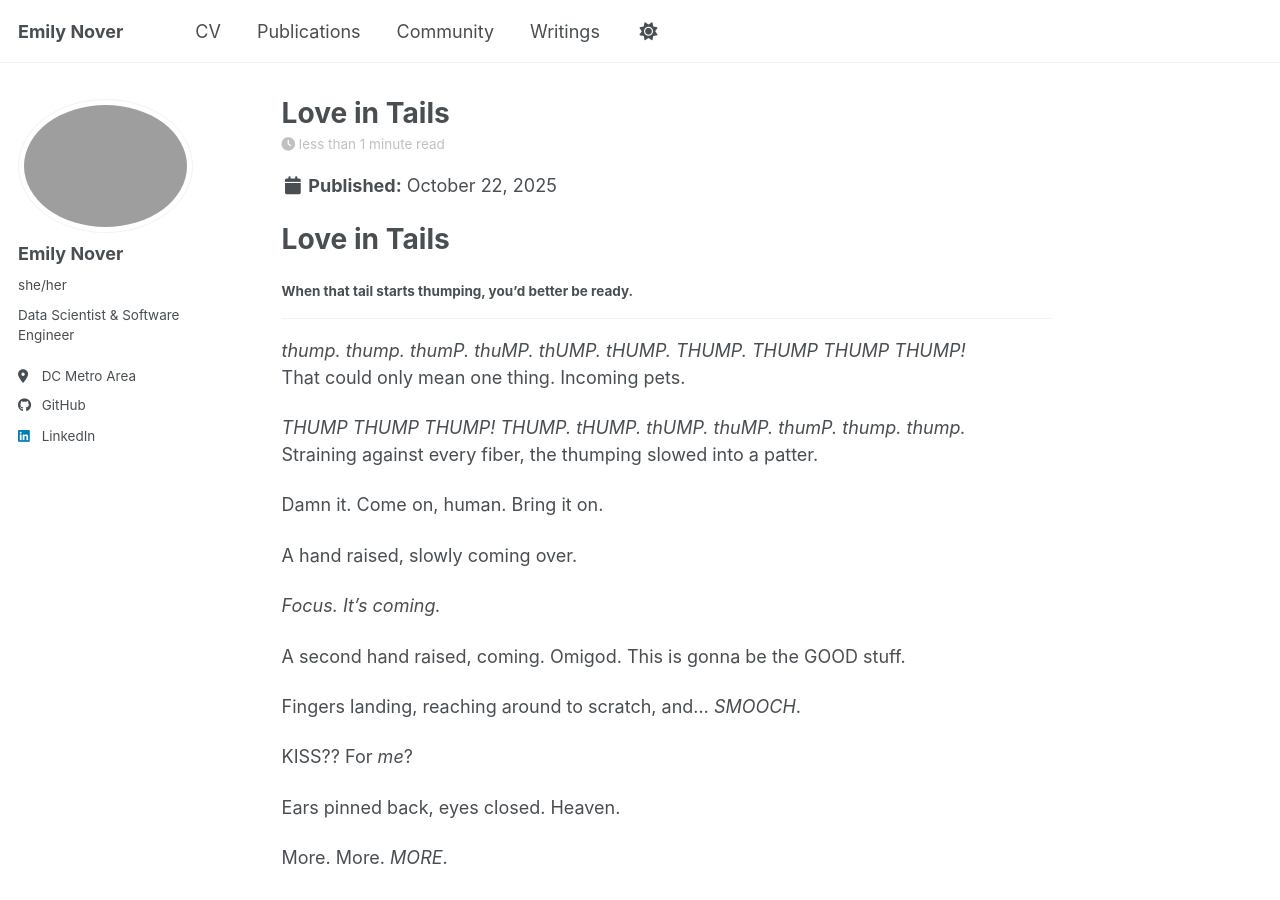
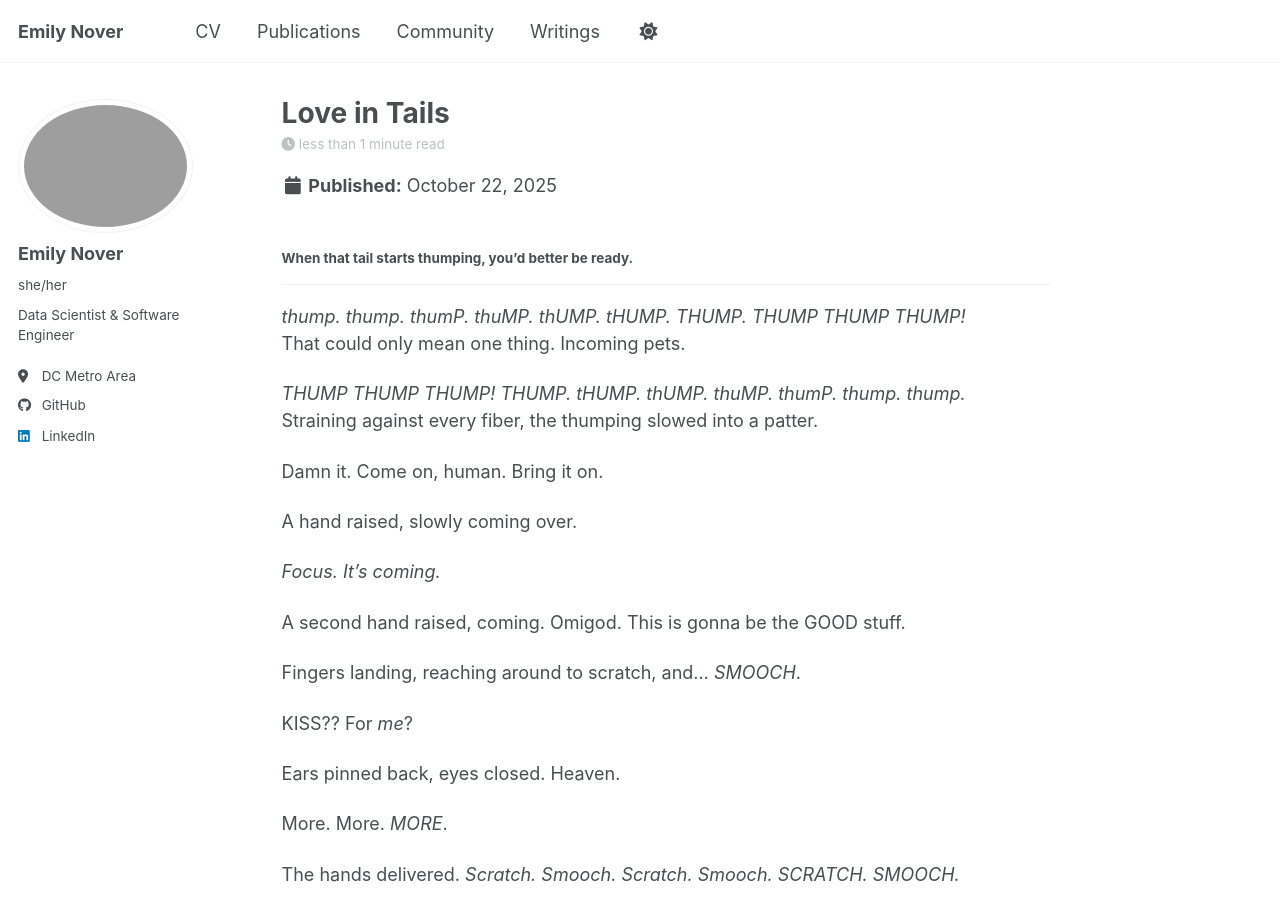
Before and after one commit to drblitx/drblitx.github.io, a Jekyll site: the page built from _posts/2025-10-22-love-in-tails.md, in a window 1280 px wide and 900 px high. Built offline with Jekyll 4.4.1, drawn with Linux system fonts in a browser that asks for light colours; a script bundle is joined from its source files by our own code; library files that are not in the unit come from our copies.

Commit message:
formatting edit

```diff
--- a/_posts/2025-10-22-love-in-tails.md
+++ b/_posts/2025-10-22-love-in-tails.md
@@ -4,7 +4,6 @@ date: 2025-10-22
 permalink: /posts/2025/10/love-in-tails/
 ---
 
-# Love in Tails
 #### When that tail starts thumping, you'd better be ready.
 
 ---
```
